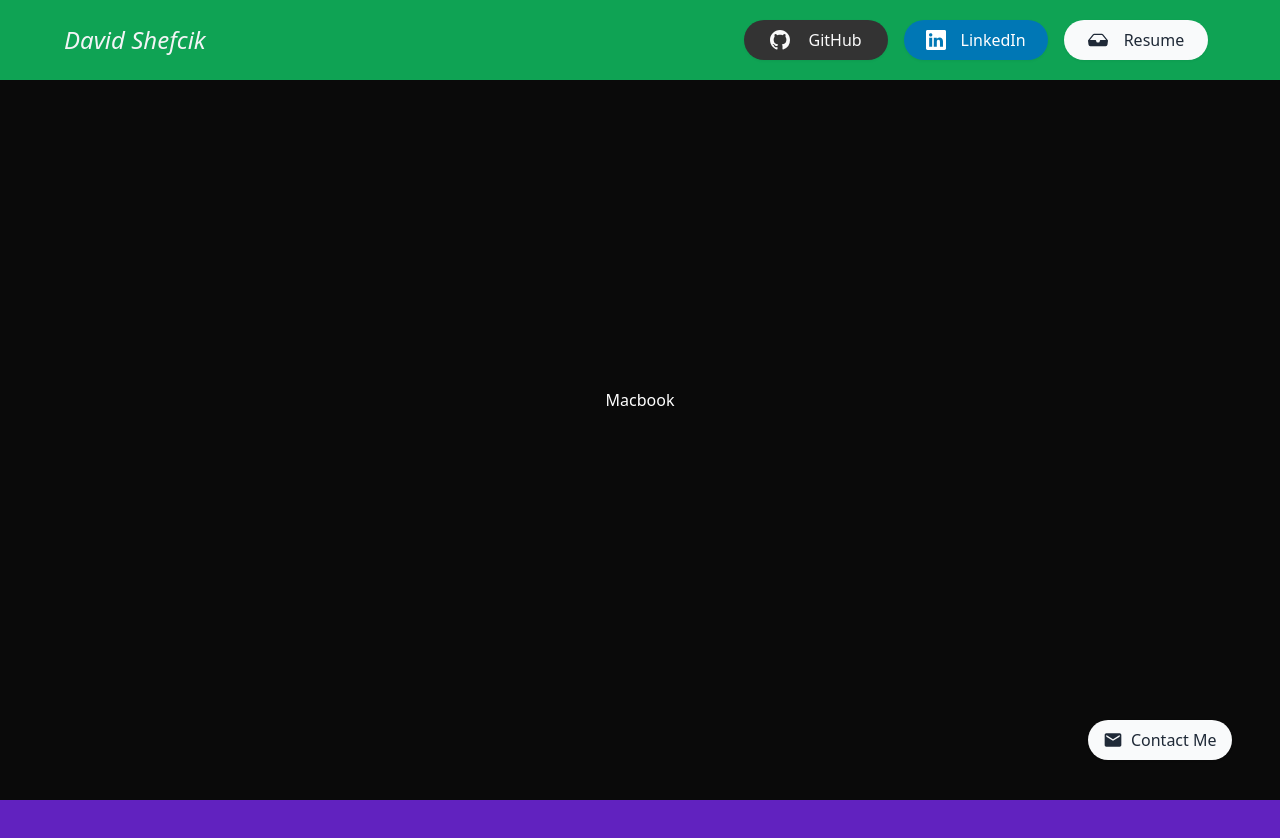
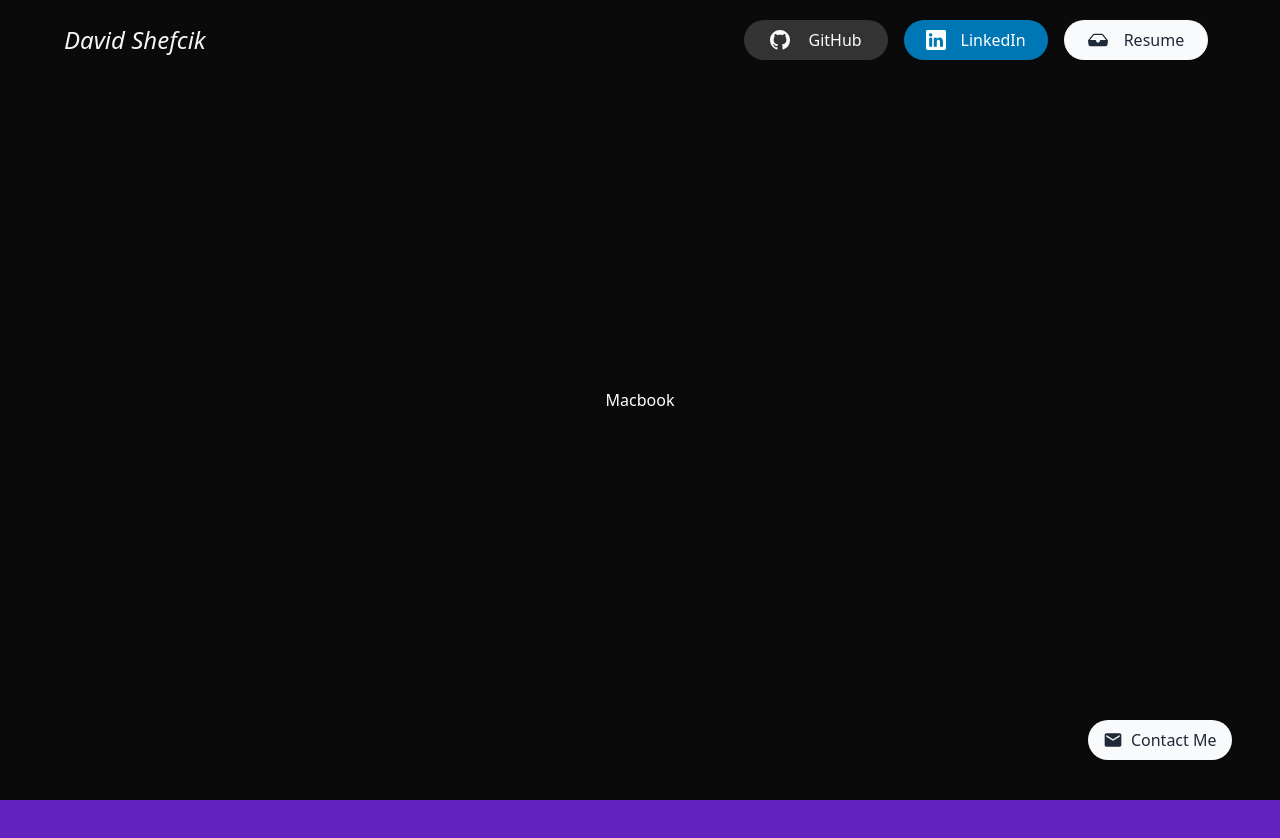
Before and after one commit to DavidShefcik/portfolio, a Next.js app: page / in a window 1280 px wide. Shown: the top 838 px of the page. Built offline with nearby package versions, Linux system fonts and the light colour scheme.

Commit message:
change header background color using scroll position

```diff
--- a/src/app/components/Header.tsx
+++ b/src/app/components/Header.tsx
@@ -2,16 +2,18 @@
 import Link from "next/link";
 import { BsGithub, BsLinkedin, BsInboxFill } from "react-icons/bs";
 
+import useHeaderBackgroundColor from "@app/hooks/useHeaderBackgroundColor";
 import LinkButton from "./LinkButton";
+import { SectionDOMId } from "@constants/sectionDOMIds";
 
-// TODO: Animate header background color change based on scroll position above section
 // TODO: Animate content fading in an out when scrolling past macbook model
 export default function Header() {
-  const backgroundColor = "bg-wazame-green";
+  const { backgroundColor } = useHeaderBackgroundColor();
 
   return (
     <div
-      className={`flex flex-row items-center justify-between w-full h-20 px-4 md:px-16 fixed ${backgroundColor}`}
+      id={SectionDOMId.HEADER}
+      className={`flex flex-row items-center justify-between w-full h-20 px-4 md:px-16 fixed transition-colors duration-200 ${backgroundColor}`}
     >
       <span>
         <Link href="/">
--- a/src/app/components/sections/BaseSection.tsx
+++ b/src/app/components/sections/BaseSection.tsx
@@ -1,18 +1,23 @@
 import { ReactNode } from "react";
+
+import { SectionDOMId } from "@constants/sectionDOMIds";
 
 interface Props {
   children: ReactNode;
   backgroundColor: string;
+  sectionDOMId: SectionDOMId;
   shouldCoverScreen?: boolean;
 }
 
 export default function Section({
   children,
   backgroundColor,
+  sectionDOMId,
   shouldCoverScreen,
 }: Props) {
   return (
     <div
+      id={sectionDOMId}
       className={`w-screen flex flex-row items-center ${backgroundColor}`}
       style={{
         height: shouldCoverScreen ? "100vh" : "calc(100vh - 3rem)",
--- a/src/app/components/sections/OverviewSection.tsx
+++ b/src/app/components/sections/OverviewSection.tsx
@@ -1,8 +1,13 @@
+import { SectionDOMId } from "@constants/sectionDOMIds";
 import Section from "./BaseSection";
 
 export default function OverviewSection() {
   return (
-    <Section backgroundColor="bg-dark" shouldCoverScreen>
+    <Section
+      backgroundColor="bg-dark"
+      shouldCoverScreen
+      sectionDOMId={SectionDOMId.OVERVIEW}
+    >
       <div className="w-full h-full flex items-center justify-center">
         <p className="text-white">Macbook</p>
       </div>
--- a/src/app/components/sections/UpstairsSection.tsx
+++ b/src/app/components/sections/UpstairsSection.tsx
@@ -1,9 +1,12 @@
-import React from "react";
+import { SectionDOMId } from "@constants/sectionDOMIds";
 import Section from "./BaseSection";
 
 export default function UpstairsSection() {
   return (
-    <Section backgroundColor="bg-upstairs-purple">
+    <Section
+      backgroundColor="bg-upstairs-purple"
+      sectionDOMId={SectionDOMId.UPSTAIRS}
+    >
       <p>Test</p>
     </Section>
   );
--- a/src/app/components/sections/WazameSection.tsx
+++ b/src/app/components/sections/WazameSection.tsx
@@ -1,8 +1,12 @@
+import { SectionDOMId } from "@constants/sectionDOMIds";
 import Section from "./BaseSection";
 
 export default function WazameSection() {
   return (
-    <Section backgroundColor="bg-wazame-green">
+    <Section
+      backgroundColor="bg-wazame-green"
+      sectionDOMId={SectionDOMId.WAZAME}
+    >
       <p className="text-white">Wazame</p>
     </Section>
   );
--- /dev/null
+++ b/src/app/hooks/useHeaderBackgroundColor.tsx
@@ -0,0 +1,126 @@
+import { useCallback, useLayoutEffect, useState } from "react";
+
+import { SectionDOMId } from "@constants/sectionDOMIds";
+
+export enum HeaderBackgroundColor {
+  OVERVIEW = "bg-dark",
+  UPSTAIRS = "bg-upstairs-purple",
+  WAZAME = "bg-wazame-green",
+}
+
+interface ReturnType {
+  backgroundColor: HeaderBackgroundColor;
+}
+
+/** Note: this hook has to be used client side since we work with the DOM scroll position */
+export default function useHeaderBackgroundColor(): ReturnType {
+  const [backgroundColor, setBackgroundColor] = useState<HeaderBackgroundColor>(
+    HeaderBackgroundColor.OVERVIEW
+  );
+
+  const getScrollRanges = () => {
+    const overviewSection = document.getElementById(SectionDOMId.OVERVIEW);
+    const upstairsSection = document.getElementById(SectionDOMId.UPSTAIRS);
+    const wazameSection = document.getElementById(SectionDOMId.WAZAME);
+    const header = document.getElementById(SectionDOMId.HEADER);
+
+    const overviewYPosition = overviewSection?.getBoundingClientRect().top;
+    const upstairsYPosition = upstairsSection?.getBoundingClientRect().top;
+    const wazameYPosition = wazameSection?.getBoundingClientRect().top;
+    const overviewHeight = overviewSection?.clientHeight;
+    const upstairsHeight = upstairsSection?.clientHeight;
+    const wazameHeight = overviewSection?.clientHeight;
+    const headerHeight = header?.clientHeight;
+
+    if (
+      overviewYPosition === undefined ||
+      upstairsYPosition === undefined ||
+      wazameYPosition === undefined ||
+      overviewHeight === undefined ||
+      upstairsHeight === undefined ||
+      wazameHeight === undefined ||
+      headerHeight === undefined
+    ) {
+      return null;
+    }
+
+    /**
+     * Section range is the Y position of the section + the y position - the header height.
+     * This lets us transition the header color when the bottom of the header reaches the section
+     */
+    const overviewSectionRange =
+      window.scrollY + (overviewYPosition - headerHeight);
+    const upstairsSectionRange =
+      window.scrollY + (upstairsYPosition - headerHeight);
+    const wazameSectionRange =
+      window.scrollY + (wazameYPosition - headerHeight);
+
+    return {
+      overviewSectionRange,
+      upstairsSectionRange,
+      wazameSectionRange,
+    };
+  };
+
+  /** This should be used in `useLayoutEffect` to properly calculate heights */
+  const calculateBackgroundColor = useCallback(() => {
+    const currentPosition = window.scrollY;
+    const ranges = getScrollRanges();
+
+    if (!ranges) {
+      setBackgroundColor(HeaderBackgroundColor.OVERVIEW);
+
+      return;
+    }
+
+    const { overviewSectionRange, upstairsSectionRange, wazameSectionRange } =
+      ranges;
+
+    let newColor = HeaderBackgroundColor.OVERVIEW;
+
+    if (currentPosition <= upstairsSectionRange) {
+      newColor = HeaderBackgroundColor.OVERVIEW;
+    } else if (
+      currentPosition > overviewSectionRange &&
+      currentPosition <= wazameSectionRange
+    ) {
+      newColor = HeaderBackgroundColor.UPSTAIRS;
+    } else if (currentPosition > wazameSectionRange) {
+      newColor = HeaderBackgroundColor.WAZAME;
+    }
+
+    setBackgroundColor(newColor);
+
+    /**
+     * Update DOM background color to prevent wrong color from being shown
+     * when rubber-banding scroll on MacOS
+     */
+
+    // Remove existing tailwind background styles
+    document.body.classList.forEach((className) => {
+      if (new RegExp(/bg-.*/gi).test(className)) {
+        document.body.classList.remove(className);
+      }
+    });
+
+    document.body.classList.add(newColor);
+  }, []);
+
+  useLayoutEffect(() => {
+    calculateBackgroundColor();
+
+    const scrollEventListener = () => {
+      calculateBackgroundColor();
+    };
+
+    window.addEventListener("scroll", scrollEventListener);
+
+    return () => {
+      window.removeEventListener("scroll", scrollEventListener);
+    };
+  }, [calculateBackgroundColor]);
+
+  return {
+    backgroundColor,
+  };
+}
--- /dev/null
+++ b/src/constants/sectionDOMIds.ts
@@ -0,0 +1,6 @@
+export enum SectionDOMId {
+  HEADER = "header",
+  OVERVIEW = "overview",
+  UPSTAIRS = "upstairs",
+  WAZAME = "wazame",
+}
```
